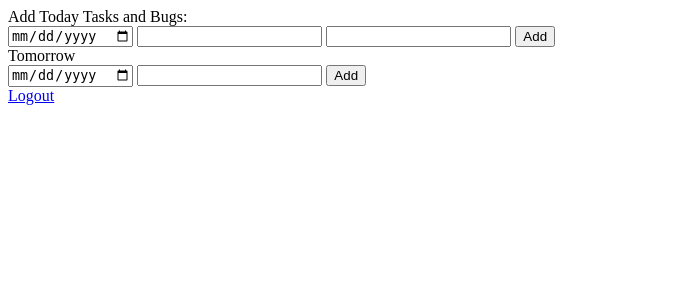
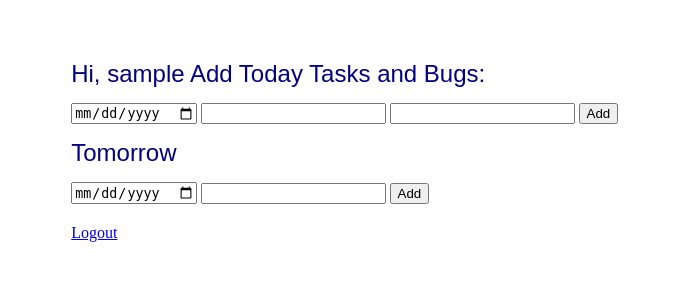
Before and after one commit to ttitov/dailyreport, a Flask app: template dr/templates/user.html in a window 1280 px wide. Shown: the top 300 px of the page, without its empty margins (0-673 px from the left). Run offline with Flask 2, Linux system fonts and the light colour scheme; the template is opened without the code that fills it: most values are stand-ins (such as "Sample title", 1, 10 or a date in 2020).

Commit message:
Стили и шаблоны подправил

```diff
--- a/dr/auth/models.py
+++ b/dr/auth/models.py
@@ -1,5 +1,5 @@
 import ldap
-from flask_wtf import Form
+from flask_wtf import FlaskForm
 from wtforms import TextField, PasswordField
 from wtforms.validators import InputRequired
 from dr import db, app
@@ -38,6 +38,6 @@ class User(db.Model):
         return unicode(self.id)
 
 
-class LoginForm(Form):
+class LoginForm(FlaskForm):
     username = TextField('Username', [InputRequired()])
     password = PasswordField('Password', [InputRequired()])
--- a/dr/static/style.css
+++ b/dr/static/style.css
@@ -15,6 +15,30 @@ P {
     height: 100vh;
 }
 
-#description {
+.hide {
+    display: none !important;
+}
 
+.title-head {
+    color: #000080;
+    font-size: 150%;
+    font-family: Arial;
+    margin-bottom: 15px;
+    margin-top: 5%;
 }
+
+.title-tomorrow {
+    color: #000080;
+    font-size: 150%;
+    font-family: Arial;
+    margin-bottom: 15px;
+    margin-top: 15px;
+}
+
+.content-user {
+    margin-left: 5%;
+}
+
+.logout {
+    margin-top: 20px;
+}
--- a/dr/templates/index.html
+++ b/dr/templates/index.html
@@ -14,7 +14,7 @@
         <h2>
             This is Daily reports page.<br>
             Please logged in.
-            <form method="post">
+            <form action="{{url_for('login')}} " method="post">
                 <p><input type=text name=username>
                 <p><input type=password name=password>
                 <p><input type=submit value=Login>
--- a/dr/templates/user.html
+++ b/dr/templates/user.html
@@ -8,25 +8,31 @@
 <body>
 
 <form method="post">
-    <div>
-        <div> Add Today Tasks and Bugs: </div>
+    <div class="content-user">
+        <div class = "title-head">
+            Hi, {{username}}
+            Add Today Tasks and Bugs:
+        </div>
 
         <input id="currenttime" type=date name=date>
         <input id="description" type=text name=task_description>
         <input id="hour" type=text name=task_time>
         <input type=button value=Add>
 
-        <div>Tomorrow</div>
+        <div class = "title-tomorrow">Tomorrow</div>
 
         <input id="tomorrowtime" type=date name=date>
         <input id="tm_description" type=text name=task_description>
         <input type=button value=Add>
+
+        <div class="logout">
+            <a  href="{{ url_for('logout') }}"> Logout </a>
+
+        </div>
+
+
     </div>
 
-    <div>
-        <a  href="{{ url_for('logout') }}"> Logout </a>
-
-    </div>
 
 </form>
 
```
Also changed, not shown: dr/dailyreport.py (+3 -7 lines).
